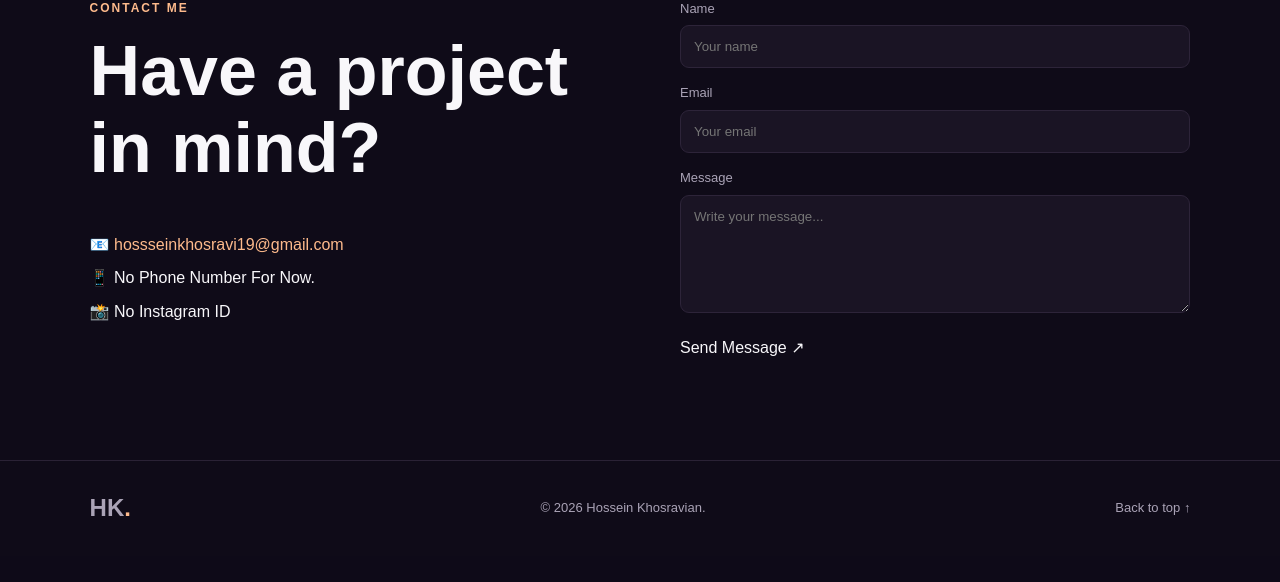
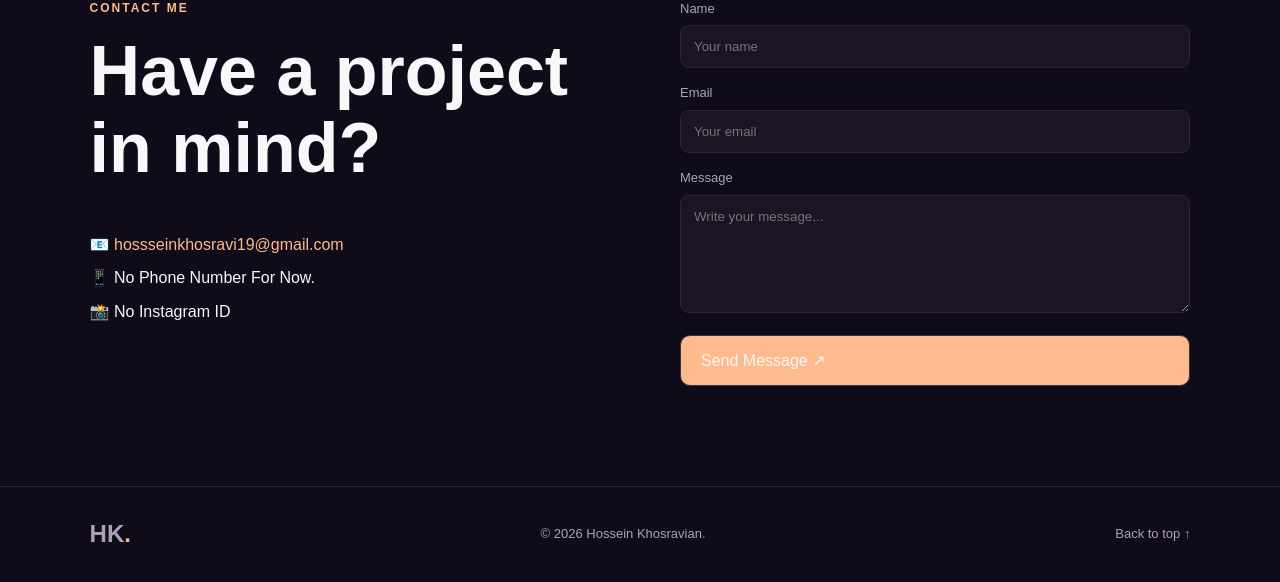
Before and after one commit to Luffysun09/Real-Web-Project, a Django app: page / in a window 1280 px wide. Shown: the part 3269-3851 px from the top of the page. Before the commit the page ends 3785 px from the top, so only its background shows below. Run offline with Django 5.2, Linux system fonts and the light colour scheme.

Commit message:
test complete css test p.1

```diff
--- a/mywebsite/static/css/Style.css
+++ b/mywebsite/static/css/Style.css
@@ -1,5 +1,3 @@
-/* General */
-
 * {
     margin: 0;
     padding: 0;
@@ -481,7 +479,18 @@ header {
     color: #aaa3b6;
 }
 
+.send-button{
+    background-color:#fdba8c;
 
+    padding: 12px 20px;
+
+    border-radius: 10px;
+
+    border: 1px solid #3b304a;}
+
+.send-button:hover {
+    transform: translateY(-3px);
+}
 
 .contact {
     display: grid;
--- a/mywebsite/static/css/error.css
+++ b/mywebsite/static/css/error.css
@@ -1 +1,3 @@
-body{background-color: red;}
+body{text-align: center;}
+
+body{background-color: blueviolet;}
--- a/mywebsite/templates/error.html
+++ b/mywebsite/templates/error.html
@@ -10,6 +10,7 @@
 
         <link rel="stylesheet" href="{% static 'css/errors.css' %}">
 
+        <link rel="icon" type="image/svg+xml" href="{% static 'images/dark_logo.svg' %}">
 
     </head>
 
--- a/mywebsite/templates/index.html
+++ b/mywebsite/templates/index.html
@@ -570,7 +570,7 @@
 
                 </label>
 
-                <a href="{% url 'error' %}" target="_blank">
+                <a class="send-button" href="{% url 'error' %}" target="_blank">
                     Send Message ↗
                 </a>
 
```
Also changed, not shown: mywebsite/static/images/dark_logo.svg (added).
